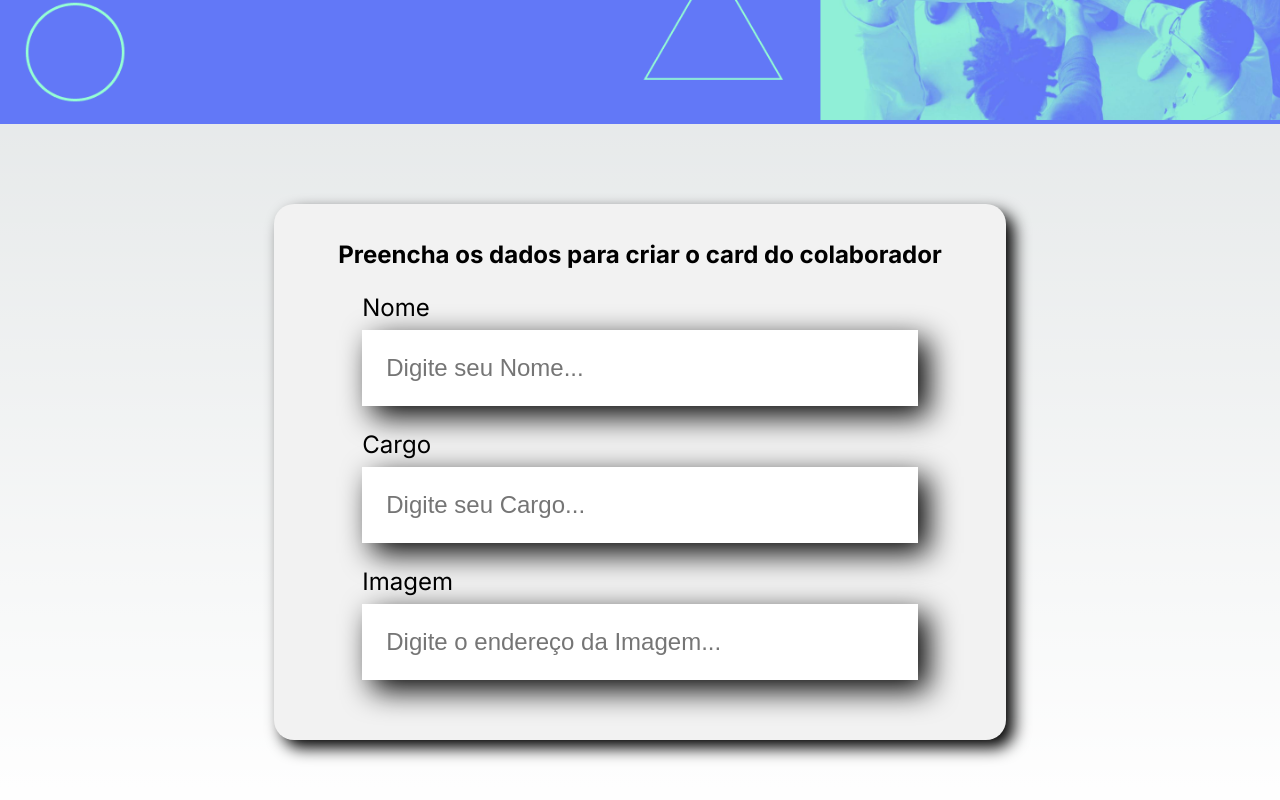
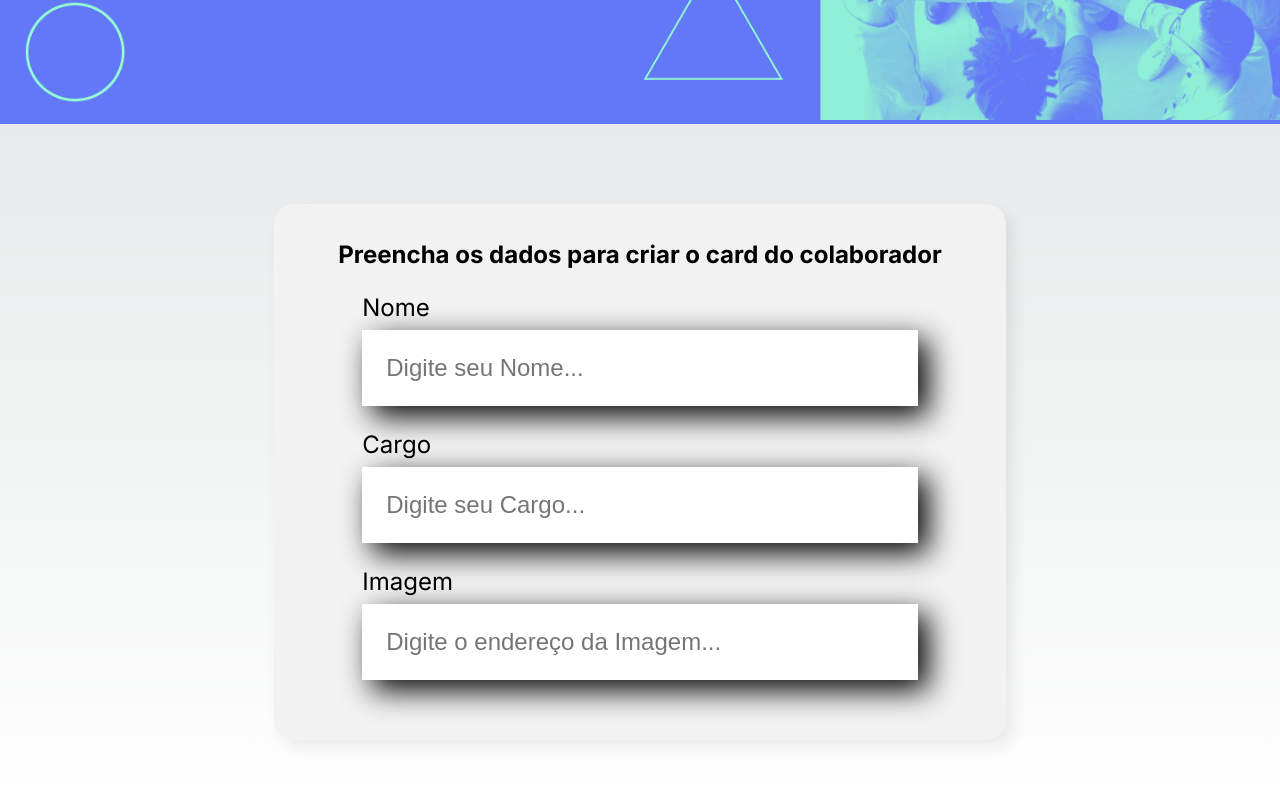
Before and after one commit to xande-rj/React_alurabasic, a Next.js app: page / in a window 1280 px wide. Shown: the part 374-1174 px from the top of the page. Built offline with nearby package versions, Linux system fonts and the light colour scheme.

Commit message:
Estilo do Formulario corrigido

```diff
--- a/src/app/componetes/Formulario/Formulario.css
+++ b/src/app/componetes/Formulario/Formulario.css
@@ -5,10 +5,10 @@
 }
 
 .Formulario form{
-    max-width: 80%;
+    max-width: 90%;
     background-color: #f2f2f2;
     border-radius: 20px;
     padding: 36px 64px;
-    box-shadow: 8px 8px 16px #000;
+    box-shadow: 7px 7px 15px rgb(0, 0, 0,0.08);
 
 }
```
